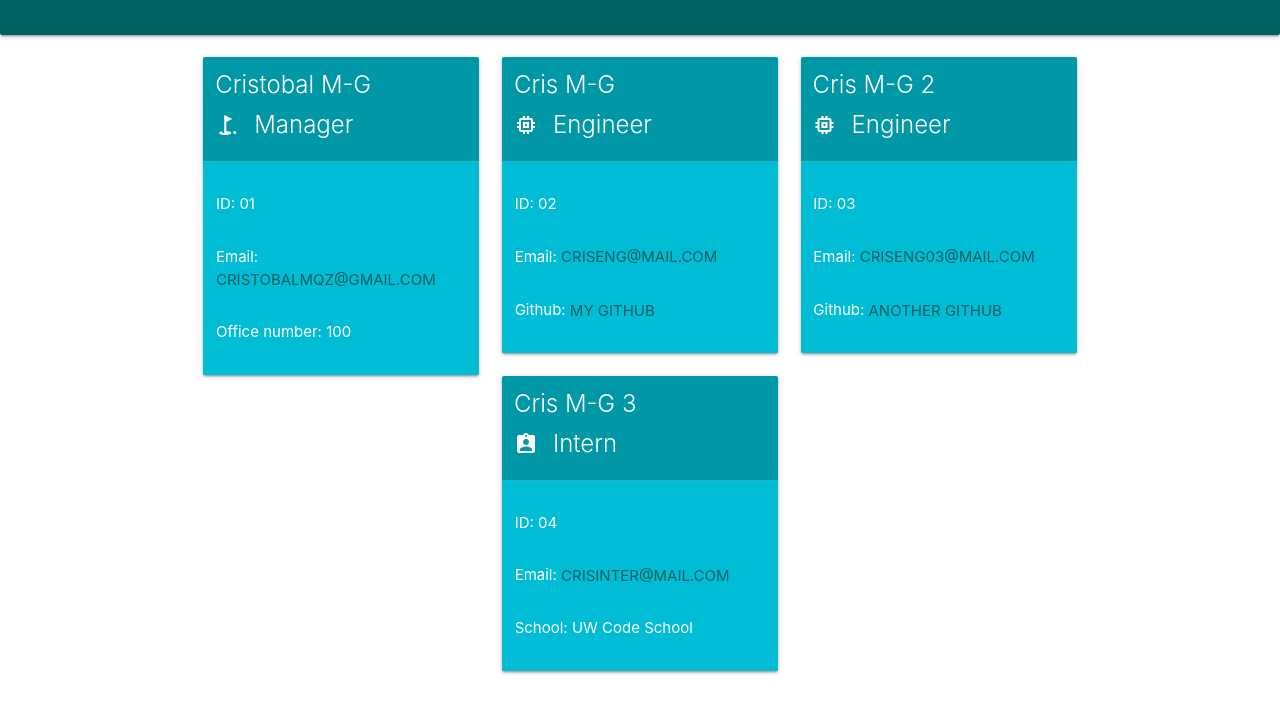
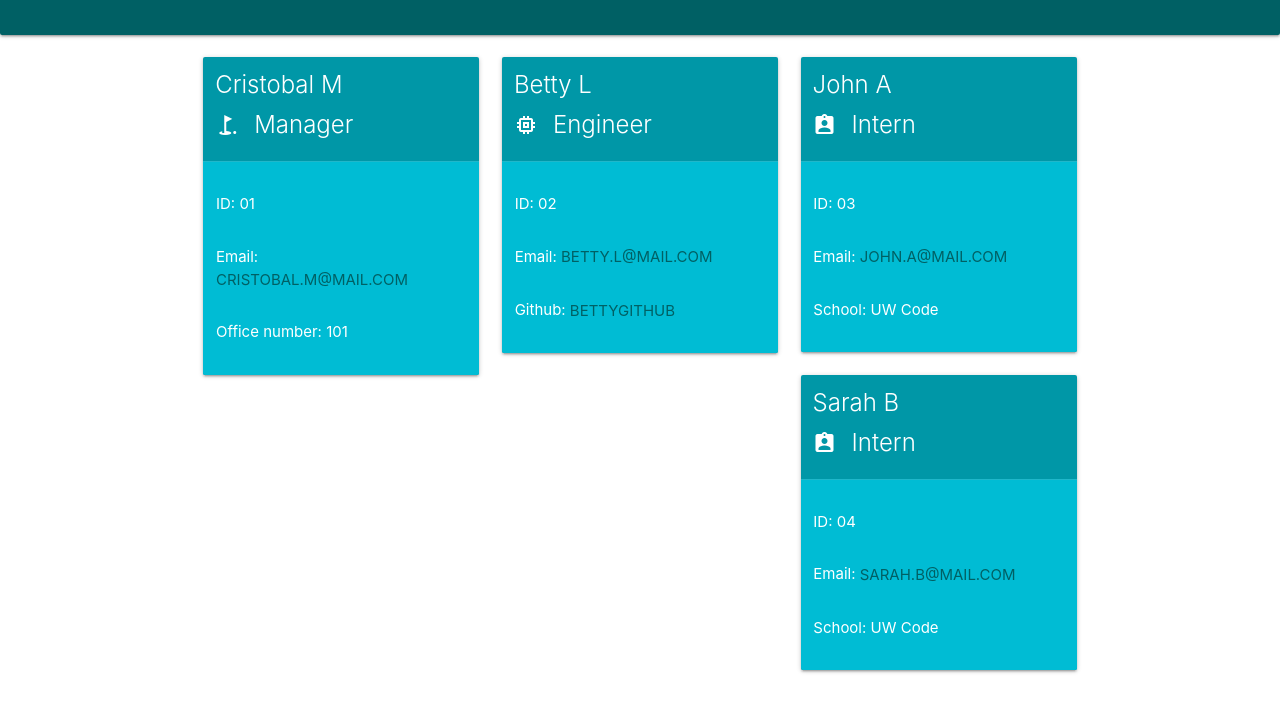
Before and after one commit to CM-GDev/TeamProfileGenerator, a website: page Team.html in a window 1280 px wide. Shown: the part 85-798 px from the top of the page. Drawn offline with nearby package versions, Linux system fonts and the light colour scheme; files that its build step writes are made by us from their sources.

```diff
--- a/Team.html
+++ b/Team.html
@@ -24,7 +24,7 @@
                 <div class="col s12 m6 l4">
                     <div class="card cyan darken-2">
                         <div class="card-content white-text myCSSpadding">
-                          <span class="card-title">Cristobal M-G</span>
+                          <span class="card-title">Cristobal M</span>
                           <span class="card-title"><i class="material-icons left">golf_course</i>Manager</span>
                         </div>
                         <div class="card-action white-text cyan">
@@ -32,10 +32,10 @@
                                 <p>ID: 01</p>
                             </div>
                             <div class="row myCSSmargin">
-                                <p>Email: <a class="waves-effect cyan-text text-darken-4" href="mailto:cristobalmqz@gmail.com">cristobalmqz@gmail.com</a></p>
+                                <p>Email: <a class="waves-effect cyan-text text-darken-4" href="mailto:cristobal.m@mail.com">cristobal.m@mail.com</a></p>
                             </div>
                             <div class="row myCSSmargin">
-                                <p>Office number:  100</p>
+                                <p>Office number:  101</p>
                             </div>
                         </div>
                       </div>
@@ -43,7 +43,7 @@
                 <div class="col s12 m6 l4">
                     <div class="card cyan darken-2">
                         <div class="myCSS card-content white-text myCSSpadding">
-                            <span class="card-title">Cris M-G</span>
+                            <span class="card-title">Betty L</span>
                             <span class="card-title"><i class="material-icons left">memory</i>Engineer</span>
                         </div>
                         <div class="card-action white-text cyan">
@@ -51,29 +51,10 @@
                                 <p>ID: 02</p>
                             </div>
                             <div class="row myCSSmargin">
-                                <p>Email: <a class="waves-effect cyan-text text-darken-4" href="mailto:crisEng@mail.com">crisEng@mail.com</a></p>
+                                <p>Email: <a class="waves-effect cyan-text text-darken-4" href="mailto:betty.l@mail.com">betty.l@mail.com</a></p>
                             </div>
                             <div class="row myCSSmargin">
-                                <p>Github: <a class="waves-effect cyan-text text-darken-4" href="https://github.com/my gitHub" target="blank">my gitHub</a></p>
-                            </div>
-                        </div>
-                    </div>
-                </div>
-                <div class="col s12 m6 l4">
-                    <div class="card cyan darken-2">
-                        <div class="myCSS card-content white-text myCSSpadding">
-                            <span class="card-title">Cris M-G 2</span>
-                            <span class="card-title"><i class="material-icons left">memory</i>Engineer</span>
-                        </div>
-                        <div class="card-action white-text cyan">
-                            <div class="row myCSSmargin">
-                                <p>ID: 03</p>
-                            </div>
-                            <div class="row myCSSmargin">
-                                <p>Email: <a class="waves-effect cyan-text text-darken-4" href="mailto:crisEng03@mail.com">crisEng03@mail.com</a></p>
-                            </div>
-                            <div class="row myCSSmargin">
-                                <p>Github: <a class="waves-effect cyan-text text-darken-4" href="https://github.com/another gitHub" target="blank">another gitHub</a></p>
+                                <p>Github: <a class="waves-effect cyan-text text-darken-4" href="https://github.com/bettyGitHub" target="blank">bettyGitHub</a></p>
                             </div>
                         </div>
                     </div>
@@ -81,7 +62,26 @@
                 <div class="col s12 m6 l4">
                     <div class="card cyan darken-2">
                         <div class="card-content white-text myCSSpadding">
-                            <span class="card-title">Cris M-G 3</span>
+                            <span class="card-title">John A</span>
+                            <span class="card-title"><i class="material-icons left">assignment_ind</i>Intern</span>
+                        </div>
+                        <div class="card-action white-text cyan">
+                            <div class="row myCSSmargin">
+                                <p>ID: 03</p>
+                            </div>
+                            <div class="row myCSSmargin">
+                                <p>Email: <a class="waves-effect cyan-text text-darken-4" href="mailto:john.a@mail.com">john.a@mail.com</a></p>
+                            </div>
+                            <div class="row myCSSmargin">
+                                <p>School: UW Code</p>
+                            </div>
+                        </div>
+                    </div>
+                </div>
+                <div class="col s12 m6 l4">
+                    <div class="card cyan darken-2">
+                        <div class="card-content white-text myCSSpadding">
+                            <span class="card-title">Sarah B</span>
                             <span class="card-title"><i class="material-icons left">assignment_ind</i>Intern</span>
                         </div>
                         <div class="card-action white-text cyan">
@@ -89,10 +89,10 @@
                                 <p>ID: 04</p>
                             </div>
                             <div class="row myCSSmargin">
-                                <p>Email: <a class="waves-effect cyan-text text-darken-4" href="mailto:crisInter@mail.com">crisInter@mail.com</a></p>
+                                <p>Email: <a class="waves-effect cyan-text text-darken-4" href="mailto:sarah.b@mail.com">sarah.b@mail.com</a></p>
                             </div>
                             <div class="row myCSSmargin">
-                                <p>School: UW Code School</p>
+                                <p>School: UW Code</p>
                             </div>
                         </div>
                     </div>
```
Also changed, not shown: index.js (+6 -6 lines), README.md.
